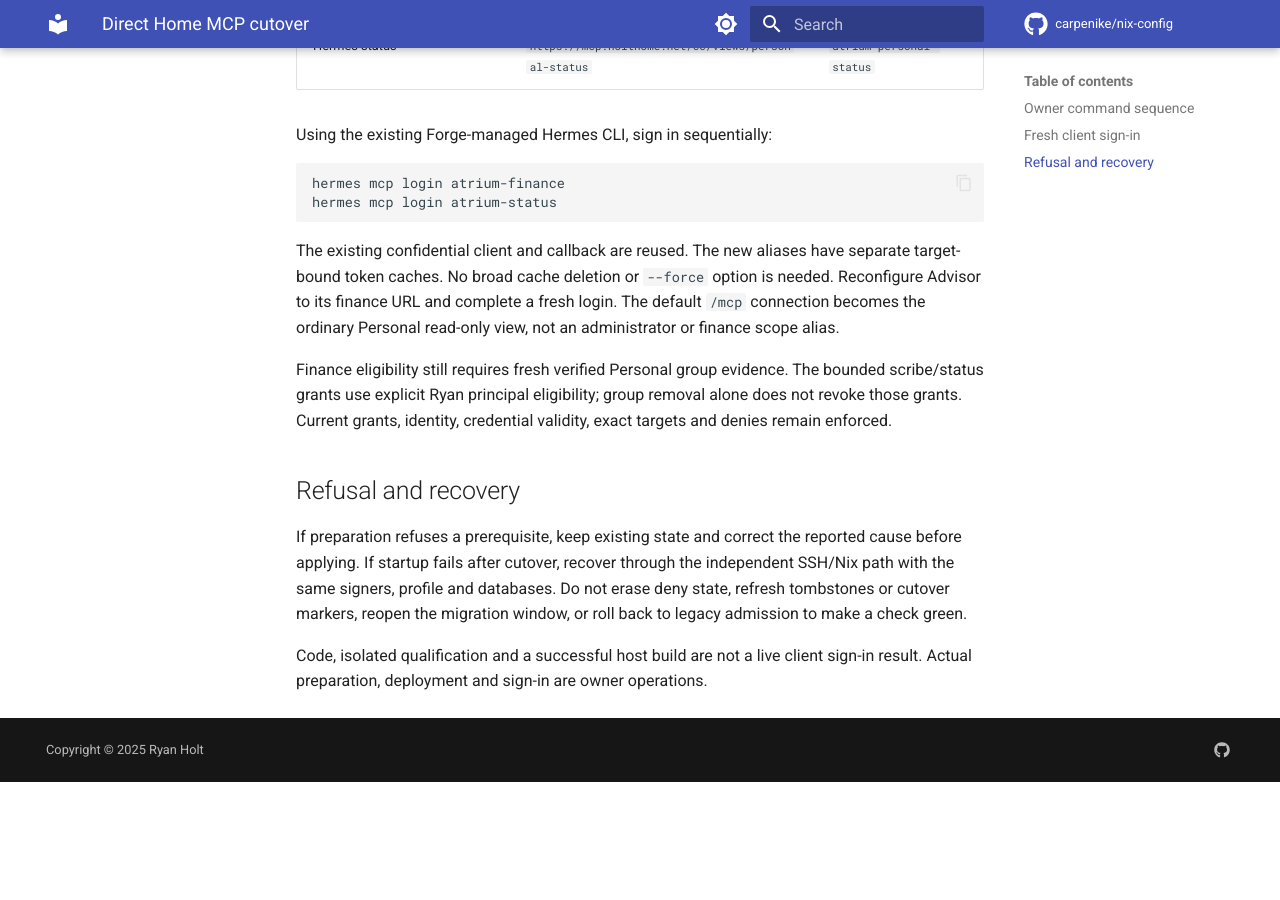
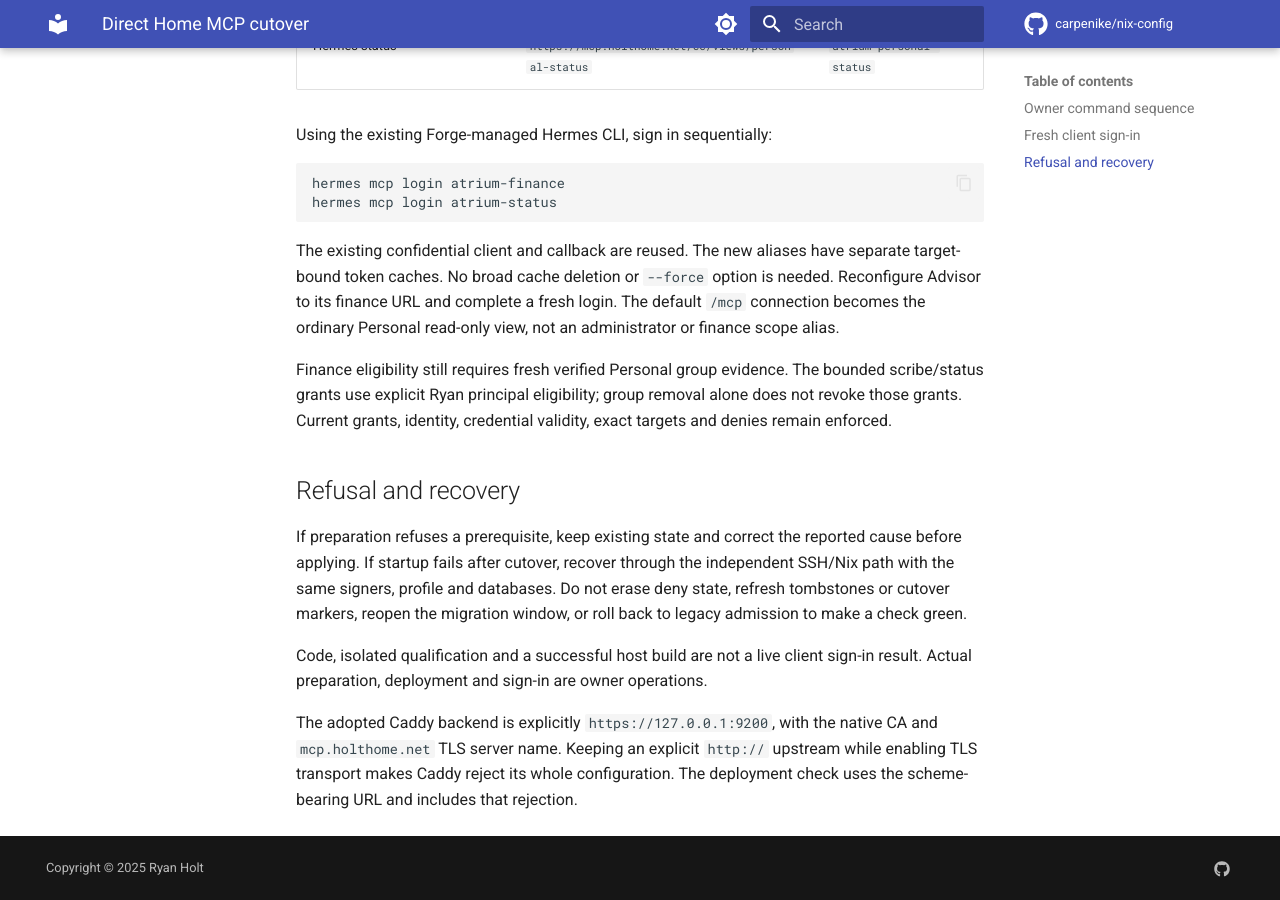
Before and after one commit to carpenike/nix-config, an MkDocs documentation site: the page built from docs/services/atrium-native-cutover.md, in a window 1280 px wide and 900 px high, scrolled down 1282 px. Built offline with MkDocs 1.6.1 and Material for MkDocs 9.7.7, drawn with Linux system fonts in a browser that asks for light colours; comment, search, counter and statistics services are not loaded; before the commit the page ends 2064 px from its top, so only the background shows below that.

Commit message:
fix: declare HTTPS for adopted native Caddy upstream
Match the generated upstream scheme to its existing verified TLS transport. Reproduce the original Caddy rejection, use scheme-bearing URLs in both parser checks, assert the real generated upstream, and run the paired regression in CI. Preserve native CA/SNI and legacy HTTP behavior.

Co-authored-by: Copilot <223556219+Copilot@users.noreply.github.com>
Copilot-Session: 07549712-8ad0-4630-9bd3-ac67b7a539cc

```diff
--- a/docs/services/atrium-native-cutover.md
+++ b/docs/services/atrium-native-cutover.md
@@ -74,3 +74,8 @@ migration window, or roll back to legacy admission to make a check green.
 
 Code, isolated qualification and a successful host build are not a live client
 sign-in result. Actual preparation, deployment and sign-in are owner operations.
+
+The adopted Caddy backend is explicitly `https://127.0.0.1:9200`, with the
+native CA and `mcp.holthome.net` TLS server name. Keeping an explicit `http://`
+upstream while enabling TLS transport makes Caddy reject its whole configuration.
+The deployment check uses the scheme-bearing URL and includes that rejection.
```
Also changed, not shown: 4 other files.
